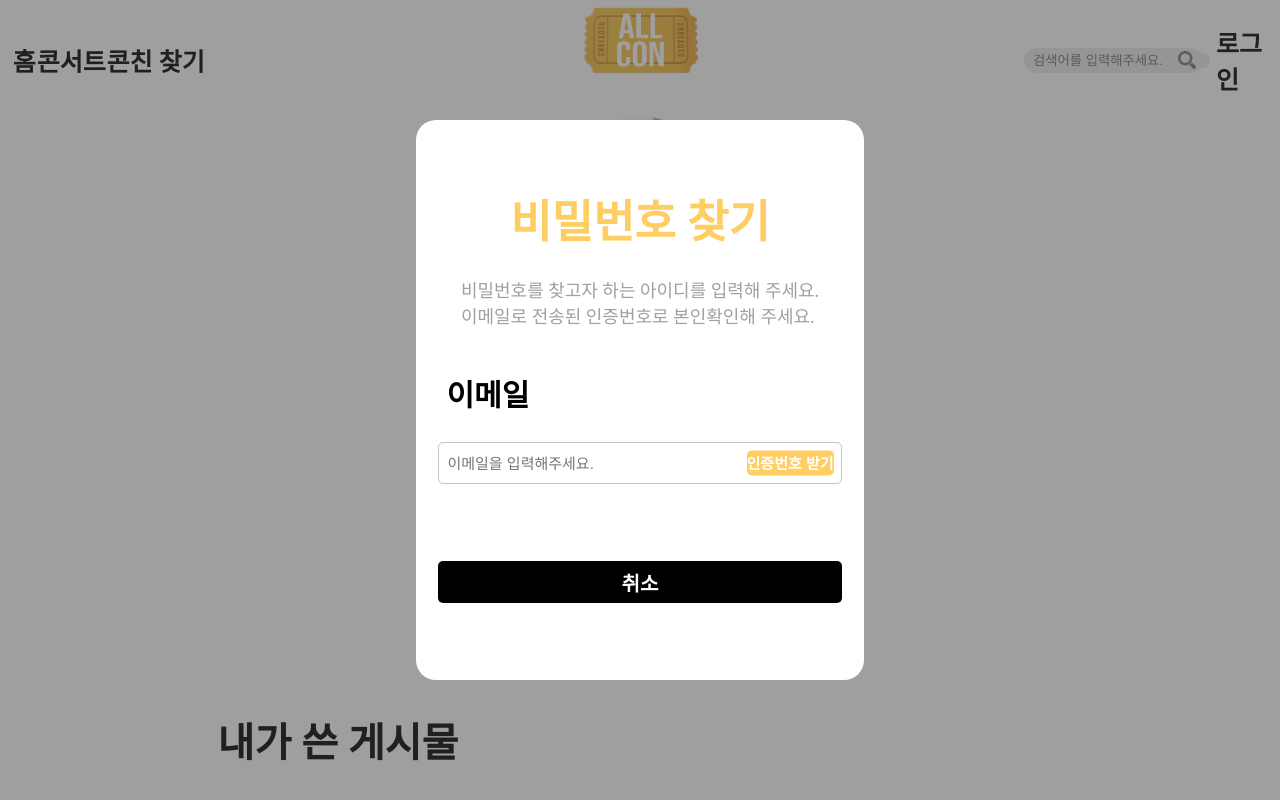
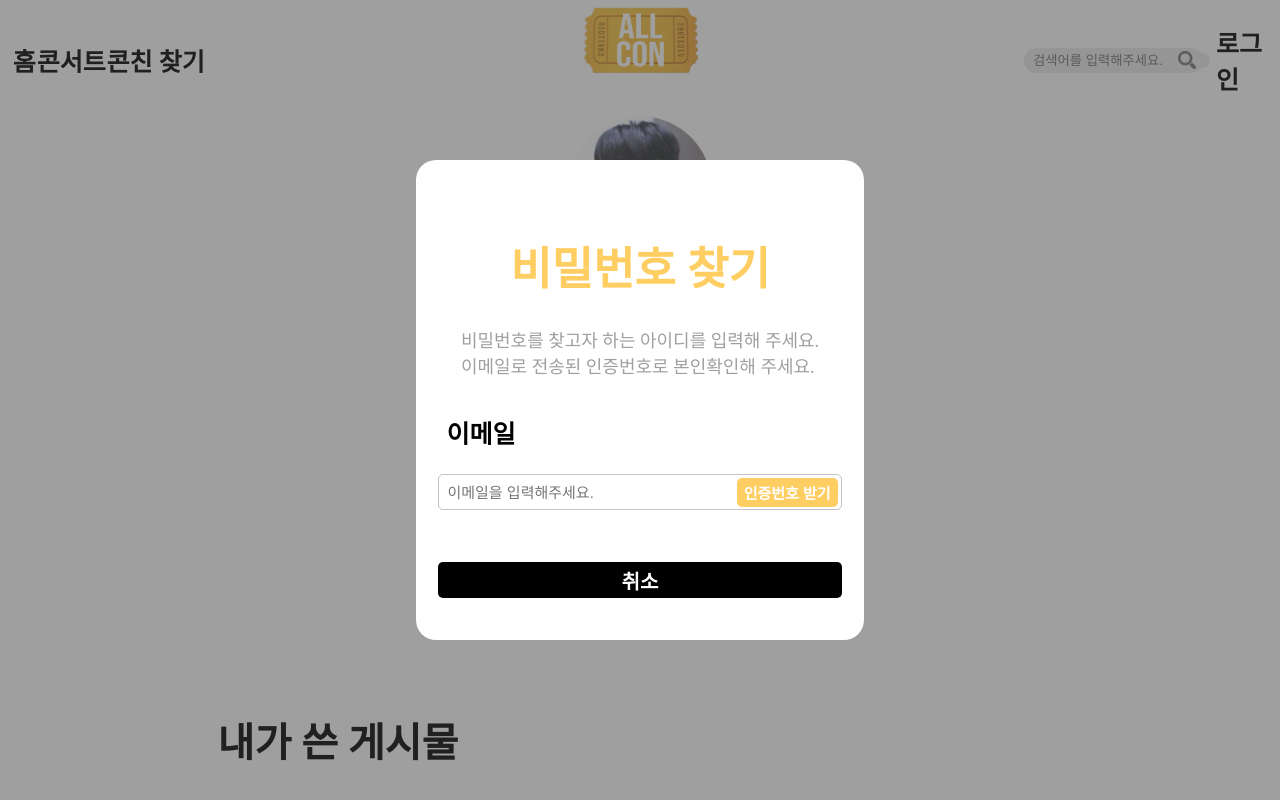
Before and after one commit to codestates/ALL-CON, a React (Create React App) app in the folder client/: page / in a window 1280 px wide. Shown: the top 800 px of the page. Built offline with nearby package versions, Linux system fonts and the light colour scheme.

Commit message:
In Progress: ResetPasswordModal

```diff
--- a/client/src/style.css
+++ b/client/src/style.css
@@ -1951,10 +1951,20 @@ html {
     z-index: 998;
     position: fixed;
     display: flex;
-    width: 100%;
-    height: 100%;
     background-color: #404040;
     opacity: 50%; }
+    @media (max-width: 767px) {
+      #myProfileImageModal #bg {
+        width: 0%;
+        height: 0%; } }
+    @media (min-width: 768px) {
+      #myProfileImageModal #bg {
+        width: 0%;
+        height: 0%; } }
+    @media (min-width: 1200px) {
+      #myProfileImageModal #bg {
+        width: 100%;
+        height: 100%; } }
   #myProfileImageModal #modalBox {
     z-index: 999;
     position: fixed;
@@ -2329,10 +2339,20 @@ html {
     z-index: 998;
     position: fixed;
     display: flex;
-    width: 100%;
-    height: 100%;
     background-color: #404040;
     opacity: 50%; }
+    @media (max-width: 767px) {
+      #findPasswordModal #bg {
+        width: 0%;
+        height: 0%; } }
+    @media (min-width: 768px) {
+      #findPasswordModal #bg {
+        width: 0%;
+        height: 0%; } }
+    @media (min-width: 1200px) {
+      #findPasswordModal #bg {
+        width: 100%;
+        height: 100%; } }
   #findPasswordModal #modalBox {
     z-index: 999;
     position: fixed;
@@ -2355,7 +2375,7 @@ html {
     @media (min-width: 1200px) {
       #findPasswordModal #modalBox {
         width: 35%;
-        height: 70%;
+        height: 60%;
         padding-bottom: 30%;
         top: 50%;
         transform: translate(0%, -50%);
@@ -2386,8 +2406,16 @@ html {
       #findPasswordModal #modalBox #modal #titlesBox {
         position: absolute;
         display: flex;
-        width: 100%;
-        height: 50%; }
+        width: 100%; }
+        @media (max-width: 767px) {
+          #findPasswordModal #modalBox #modal #titlesBox {
+            height: 50%; } }
+        @media (min-width: 768px) {
+          #findPasswordModal #modalBox #modal #titlesBox {
+            height: 50%; } }
+        @media (min-width: 1200px) {
+          #findPasswordModal #modalBox #modal #titlesBox {
+            height: 60%; } }
         #findPasswordModal #modalBox #modal #titlesBox #titleWrapper {
           position: absolute;
           display: flex;
@@ -2432,9 +2460,19 @@ html {
       #findPasswordModal #modalBox #modal #emailBox {
         position: absolute;
         display: flex;
-        width: 100%;
-        height: 25%;
-        top: 50%; }
+        width: 100%; }
+        @media (max-width: 767px) {
+          #findPasswordModal #modalBox #modal #emailBox {
+            height: 25%;
+            top: 50%; } }
+        @media (min-width: 768px) {
+          #findPasswordModal #modalBox #modal #emailBox {
+            height: 25%;
+            top: 50%; } }
+        @media (min-width: 1200px) {
+          #findPasswordModal #modalBox #modal #emailBox {
+            height: 25%;
+            top: 58%; } }
         #findPasswordModal #modalBox #modal #emailBox #titleWrapper {
           position: absolute;
           display: flex;
@@ -2450,13 +2488,13 @@ html {
             font-weight: bold; }
             @media (max-width: 767px) {
               #findPasswordModal #modalBox #modal #emailBox #titleWrapper .title {
-                font-size: 2.5rem; } }
+                font-size: 2rem; } }
             @media (min-width: 768px) {
               #findPasswordModal #modalBox #modal #emailBox #titleWrapper .title {
-                font-size: 3rem; } }
+                font-size: 2.5rem; } }
             @media (min-width: 1200px) {
               #findPasswordModal #modalBox #modal #emailBox #titleWrapper .title {
-                font-size: 3rem; } }
+                font-size: 2.5rem; } }
         #findPasswordModal #modalBox #modal #emailBox #inputWrapper {
           position: absolute;
           display: flex;
@@ -2485,11 +2523,15 @@ html {
             position: absolute;
             display: flex;
             justify-content: right;
-            height: 60%;
-            right: 2%;
+            align-items: center;
+            height: 100%;
+            width: 50%;
+            right: 1%;
             top: 50%;
             transform: translate(0, -50%); }
             #findPasswordModal #modalBox #modal #emailBox #inputWrapper #btnWrapper .btn {
+              width: 50%;
+              height: 80%;
               background-color: #ffce63;
               border: none;
               border-radius: 5px;
@@ -2501,9 +2543,19 @@ html {
         display: flex;
         align-items: center;
         justify-content: center;
-        width: 100%;
-        height: 25%;
-        top: 75%; }
+        width: 100%; }
+        @media (max-width: 767px) {
+          #findPasswordModal #modalBox #modal #btnBox {
+            height: 25%;
+            top: 75%; } }
+        @media (min-width: 768px) {
+          #findPasswordModal #modalBox #modal #btnBox {
+            height: 25%;
+            top: 75%; } }
+        @media (min-width: 1200px) {
+          #findPasswordModal #modalBox #modal #btnBox {
+            height: 25%;
+            top: 80%; } }
         #findPasswordModal #modalBox #modal #btnBox .btn {
           position: relative;
           width: 100%;
--- a/client/src/styles/components/Modals/_findPasswordModal.scss
+++ b/client/src/styles/components/Modals/_findPasswordModal.scss
@@ -20,11 +20,22 @@
     z-index: 998;
     position: fixed;
     display: flex;
-    width: 100%;
-    height: 100%;
+
     // background-color: white;
     background-color: #404040;
     opacity: 50%;
+    @include mobile-only() {
+      width: 0%;
+      height: 0%;
+    }
+    @include md() {
+      width: 0%;
+      height: 0%;
+    }
+    @include lg() {
+      width: 100%;
+      height: 100%;
+    }
   }
   #modalBox {
     z-index: 999;
@@ -48,7 +59,7 @@
     }
     @include lg() {
       width: 35%;
-      height: 70%;
+      height: 60%;
       padding-bottom: 30%;
       top: 50%;
       transform: translate(0%, -50%);
@@ -83,7 +94,16 @@
         position: absolute;
         display: flex;
         width: 100%;
-        height: 50%;
+
+        @include mobile-only() {
+          height: 50%;
+        }
+        @include md() {
+          height: 50%;
+        }
+        @include lg() {
+          height: 60%;
+        }
         // border: 2px solid blue;
         #titleWrapper {
           position: absolute;
@@ -139,8 +159,19 @@
         position: absolute;
         display: flex;
         width: 100%;
-        height: 25%;
-        top: 50%;
+
+        @include mobile-only() {
+          height: 25%;
+          top: 50%;
+        }
+        @include md() {
+          height: 25%;
+          top: 50%;
+        }
+        @include lg() {
+          height: 25%;
+          top: 58%;
+        }
         // border: 2px solid blue;
         #titleWrapper {
           position: absolute;
@@ -158,13 +189,13 @@
 
             font-weight: bold;
             @include mobile-only() {
+              font-size: 2rem;
+            }
+            @include md() {
               font-size: 2.5rem;
             }
-            @include md() {
-              font-size: 3rem;
-            }
             @include lg() {
-              font-size: 3rem;
+              font-size: 2.5rem;
             }
           }
         }
@@ -199,12 +230,16 @@
             position: absolute;
             display: flex;
             justify-content: right;
-            height: 60%;
+            align-items: center;
+            height: 100%;
+            width: 50%;
             // border: 1px solid red;
-            right: 2%;
+            right: 1%;
             top: 50%;
             transform: translate(0, -50%);
             .btn {
+              width: 50%;
+              height: 80%;
               background-color: $yellow;
               border: none;
               border-radius: 5px;
@@ -221,8 +256,19 @@
         align-items: center;
         justify-content: center;
         width: 100%;
-        height: 25%;
-        top: 75%;
+
+        @include mobile-only() {
+          height: 25%;
+          top: 75%;
+        }
+        @include md() {
+          height: 25%;
+          top: 75%;
+        }
+        @include lg() {
+          height: 25%;
+          top: 80%;
+        }
         // border: 2px solid blue;
         .btn {
           position: relative;
```
Also changed, not shown: client/src/styles/components/Modals/MyPage/_myProfileImageModal.scss (+12 -2 lines).
